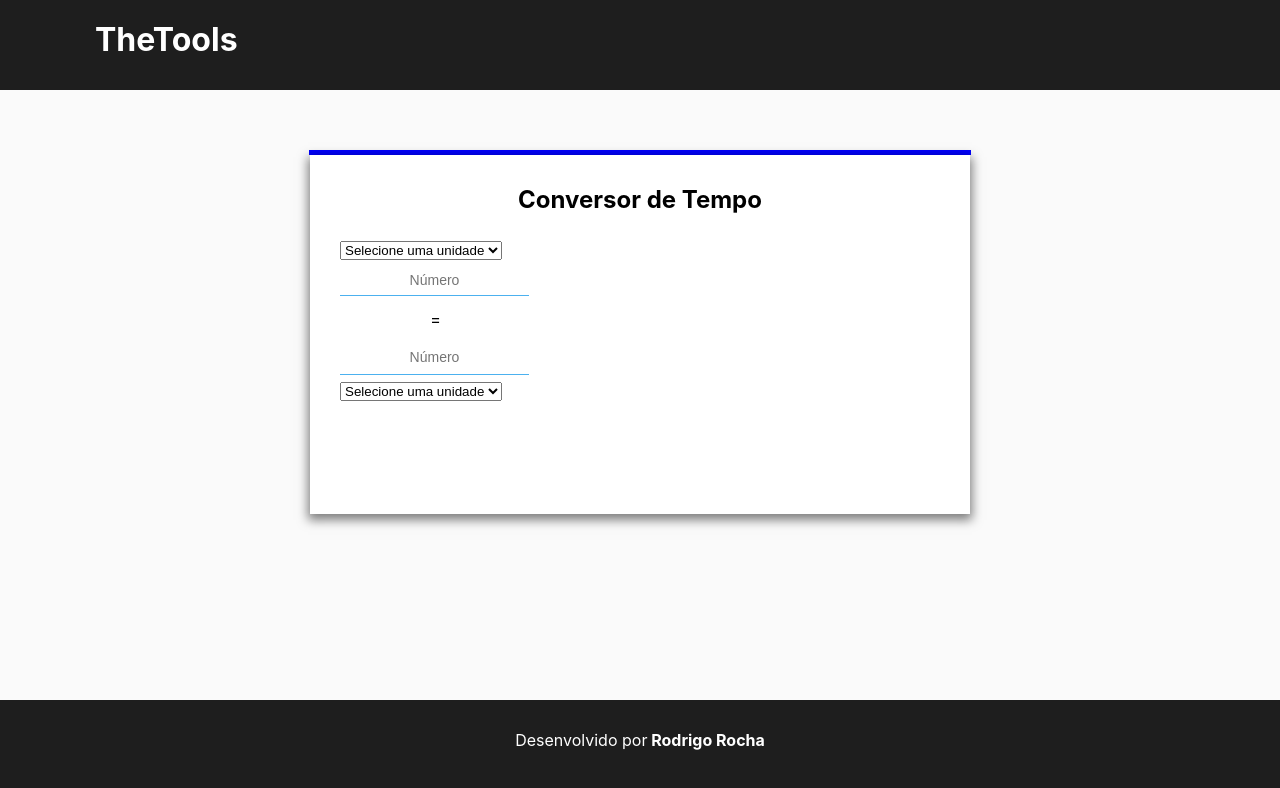
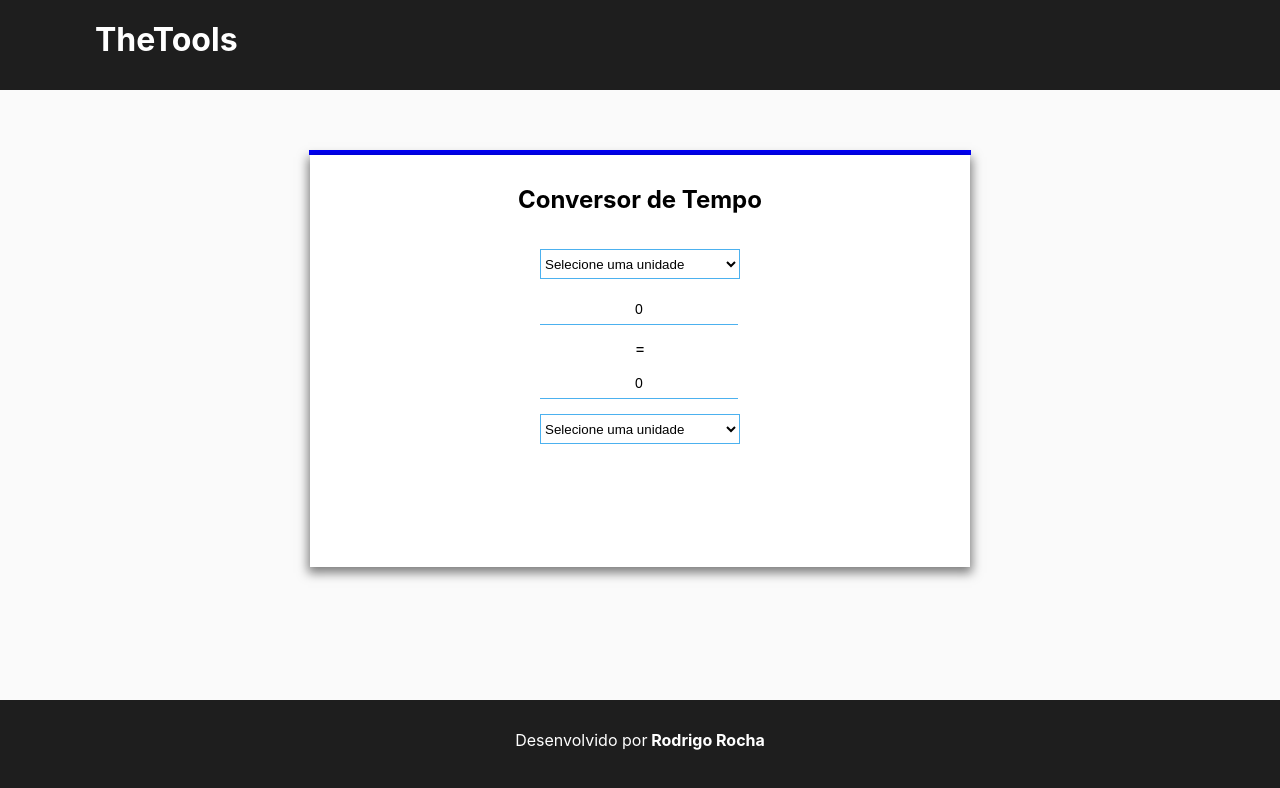
Before and after one commit to rodrigogomesrc/TheTools, a React (Create React App) app: page /conversor-de-tempo in a window 1280 px wide. Shown: the top 788 px of the page. Built offline with nearby package versions, Linux system fonts and the light colour scheme.

Commit message:
got the timeConverter inputs done

```diff
--- /dev/null
+++ b/src/components/pages/timeConverter.css
@@ -0,0 +1,18 @@
+#time-converter{
+
+    max-width: 200px;
+    margin: 0 auto;
+}
+
+.time-converter-select{
+
+    margin: 10px 0px;
+}
+
+.select-form {
+
+    width: 200px;
+    height: 30px;
+    background-color: white;
+    border: 1px solid #4cb1ef;
+}
--- a/src/components/pages/timeConverter.js
+++ b/src/components/pages/timeConverter.js
@@ -1,4 +1,5 @@
 import React, { Component } from 'react'
+import "./timeConverter.css";
 
 export default class TimeConverter extends Component {
 
@@ -6,6 +7,8 @@ export default class TimeConverter extends Component {
 
         unitOne: "default",
         unitTwo: "default",
+        valueOne: 0,
+        valueTwo: 0,
         valueError: false,
         emptyUnitError: false,
         unities : ["Segundo", "Minuto", "Hora", "Dia", "Semana", "Mês", "Ano"]
@@ -14,6 +17,7 @@ export default class TimeConverter extends Component {
 
     //say that convert using months may be imprecise because a month has variable days and we'll consider
     // always 30 days and other cases can be imprecise as well
+
 
     convert = () => {
 
@@ -30,6 +34,7 @@ export default class TimeConverter extends Component {
         if(valueError){
 
             return(
+
                 <div className="row">
 
                     <div>
@@ -43,6 +48,7 @@ export default class TimeConverter extends Component {
         if(emptyUnitError){
 
             return(
+
                 <div className="row">
 
                     <div>
@@ -55,6 +61,7 @@ export default class TimeConverter extends Component {
         } else {
 
             return(
+
                 <div className='temp-separator' id='sorteio-separador'></div>
             )
         }
@@ -67,7 +74,30 @@ export default class TimeConverter extends Component {
         return true;
     }
 
-    OnChange = e => {
+    setUnit = e => {
+
+        if(e.target.name === "first-unit") {
+
+            this.setState({"unitOne": e.target.value});
+
+        } else {
+
+            this.setState({"unitTwo": e.target.value});
+        }
+    }
+
+    onChange = e => {
+
+        if(e.target.name === "unitOne"){
+
+            this.setState({"valueOne" : e.target.value}, () => (console.log(this.state.valueOne)));
+
+        } else {
+
+            this.setState({"valueTwo" : e.target.value}, () => (console.log(this.state.valueTwo)));
+
+        }
+        console.log(e.target.value);
 
     }
 
@@ -81,15 +111,21 @@ export default class TimeConverter extends Component {
 
                         <h2 className="box-title">Conversor de Tempo</h2>
 
-                        <div className="row">
+                        <div className="row" >
+
+                            <div id="time-converter">
 
                                 <form>
                                     <div className="form-item">
-                                    <select>
+                                            <select
+                                                className="select-form time-converter-select"
+                                                onChange={this.setUnit}
+                                                name="first-unit"
+                                            >
                                             <option value="default"> Selecione uma unidade</option>)
                                             {
                                                 this.state.unities.map((option) => (
-                                                <option value={option} >{option}</option>)
+                                                    <option value={option} key={option}>{option}</option>)
                                                 )
                                             }
 
@@ -102,6 +138,7 @@ export default class TimeConverter extends Component {
                                             type='text'
                                             name="unitOne"
                                             placeholder="Número"
+                                            value={this.state.valueOne}
                                             onChange={this.onChange}
                                         />
 
@@ -115,6 +152,7 @@ export default class TimeConverter extends Component {
                                             type='text'
                                             name="unitTwo"
                                             placeholder="Número"
+                                            value={this.state.valueTwo}
                                             onChange={this.onChange}
                                         />
 
@@ -123,11 +161,15 @@ export default class TimeConverter extends Component {
                                     </div>
                                     <div className="form-item">
 
-                                    <select>
+                                        <select
+                                            className="select-form time-converter-select"
+                                            onChange={this.setUnit}
+                                            name="second-unit"
+                                        >
                                             <option value="default"> Selecione uma unidade</option>)
                                             {
                                                 this.state.unities.map((option) => (
-                                                <option value={option} >{option}</option>)
+                                                    <option value={option} key={option}>{option}</option>)
                                                 )
                                             }
 
@@ -136,6 +178,8 @@ export default class TimeConverter extends Component {
                                     </div>
 
                                 </form>
+
+                            </div>
 
                         </div>
                         <div className="row">
```
Lines whose indentation alone changed are shown as unchanged.
